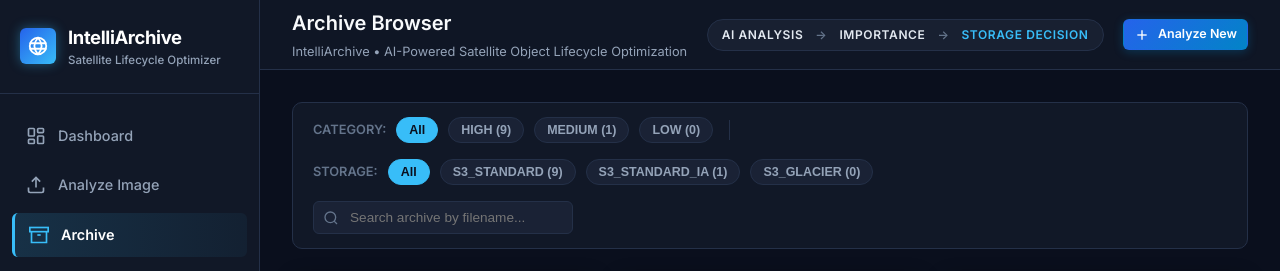
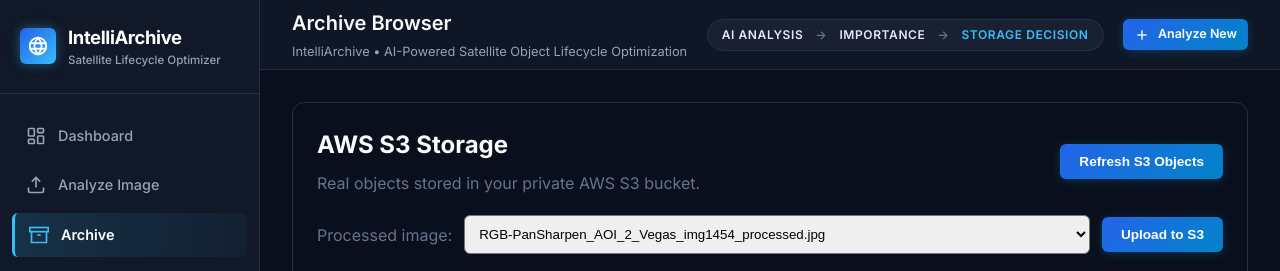
Before and after one commit to KothapalliPavanKumarReddy/Intelligent_Object_Lifecycle_Cloud_Project_2026, a FastAPI app: page /archive in a window 1280 px wide. Shown: the top 271 px of the page. Run offline with FastAPI, Linux system fonts and the light colour scheme; some libraries are stand-ins or nearby versions.

Commit message:
Add AWS S3 archive upload interface

```diff
--- a/web/app.py
+++ b/web/app.py
@@ -12,6 +12,7 @@ from PIL import Image
 from web.services.analysis_service import clip_service, enhance_satellite_image
 from web.services.lifecycle_service import lifecycle_service
 from web.services.analytics_service import analytics_service
+from web.services.s3_service import s3_service
 
 # Project root dynamically resolved
 PROJECT_ROOT = Path(__file__).resolve().parents[1]
@@ -422,6 +423,37 @@ async def api_analyze(
         )
 
 
+@app.get("/api/s3/objects")
+async def api_s3_objects():
+    """List images in the private AWS S3 bucket."""
+    result = s3_service.list_objects(prefix="satellite-images/")
+    if not result.get("success"):
+        raise HTTPException(
+            status_code=502,
+            detail=result.get("error", "S3 listing failed"),
+        )
+    return result
+
+
+@app.post("/api/s3/upload/{filename}")
+async def api_s3_upload(filename: str):
+    """Upload a processed image to private S3 storage."""
+    sanitized = Path(filename).name
+    if sanitized != filename or sanitized in ("", ".", ".."):
+        raise HTTPException(status_code=400, detail="Invalid filename")
+
+    source_path = DATASET_PROCESSED_DIR / sanitized
+    if not source_path.is_file():
+        raise HTTPException(status_code=404, detail="Processed image not found")
+
+    result = s3_service.upload_file(source_path)
+    if not result.get("success"):
+        raise HTTPException(
+            status_code=502,
+            detail=result.get("error", "S3 upload failed"),
+        )
+    return result
+
 if __name__ == "__main__":
     import uvicorn
     uvicorn.run("web.app:app", host="127.0.0.1", port=8000, reload=True)
--- a/web/static/js/app.js
+++ b/web/static/js/app.js
@@ -548,7 +548,7 @@ function initArchiveFilter() {
 }
 
 // Image Detail Modal Handler
-window.openImageModal = async function(filename) {
+window.openImageModal = async function (filename) {
     const modal = document.getElementById('imageModal');
     if (!modal) return;
 
@@ -581,7 +581,160 @@ window.openImageModal = async function(filename) {
     }
 };
 
-window.closeImageModal = function() {
+window.closeImageModal = function () {
     const modal = document.getElementById('imageModal');
     if (modal) modal.classList.remove('active');
 };
+
+
+function initS3ArchivePanel() {
+    const refreshButton = document.getElementById("refreshS3Button");
+    const status = document.getElementById("s3Status");
+    const tableBody = document.getElementById("s3ObjectsTableBody");
+    const uploadButton = document.getElementById("uploadS3Button");
+    const filenameSelect = document.getElementById("s3UploadFilename");
+
+    if (!refreshButton || !status || !tableBody) return;
+    if (!uploadButton || !filenameSelect) return;
+
+
+    refreshButton.addEventListener("click", async () => {
+        refreshButton.disabled = true;
+        status.textContent = "Loading objects from AWS S3...";
+        tableBody.replaceChildren();
+
+        try {
+            const response = await fetch("/api/s3/objects");
+            const data = await response.json();
+
+            if (!response.ok) {
+                throw new Error(data.detail || "Unable to load S3 objects.");
+            }
+
+            if (!data.success) {
+                throw new Error(data.error || "Unable to load S3 objects.");
+            }
+
+            status.textContent =
+                `${data.count} object(s) found in bucket ${data.bucket}.`;
+
+            if (data.objects.length === 0) {
+                const row = tableBody.insertRow();
+                const cell = row.insertCell();
+                cell.colSpan = 3;
+                cell.textContent = "No objects found in this S3 prefix.";
+                return;
+            }
+
+            data.objects.forEach((object) => {
+                const row = tableBody.insertRow();
+
+                const keyCell = row.insertCell();
+                keyCell.textContent = object.key;
+
+                const sizeCell = row.insertCell();
+                sizeCell.textContent =
+                    `${(object.size_bytes / 1024).toFixed(1)} KB`;
+
+                const classCell = row.insertCell();
+                classCell.textContent = object.storage_class;
+            });
+        } catch (error) {
+            status.textContent = `S3 error: ${error.message}`;
+        } finally {
+            refreshButton.disabled = false;
+        }
+    });
+
+    // Load processed image filenames into the upload dropdown.
+    async function loadProcessedImages() {
+        filenameSelect.replaceChildren();
+
+        const placeholder = document.createElement("option");
+        placeholder.value = "";
+        placeholder.textContent = "Loading processed images...";
+        filenameSelect.appendChild(placeholder);
+
+        try {
+            const response = await fetch("/api/images");
+            if (!response.ok) {
+                throw new Error("Could not load processed images.");
+            }
+
+            const data = await response.json();
+            filenameSelect.replaceChildren();
+
+            const images = (data.items || [])
+                .filter(item => item.image_name)
+                .map(item => item.image_name);
+
+            if (images.length === 0) {
+                const option = document.createElement("option");
+                option.value = "";
+                option.textContent = "No processed images found";
+                filenameSelect.appendChild(option);
+                return;
+            }
+
+            images.forEach(filename => {
+                const option = document.createElement("option");
+                option.value = filename;
+                option.textContent = filename;
+                filenameSelect.appendChild(option);
+            });
+        } catch (error) {
+            filenameSelect.replaceChildren();
+            const option = document.createElement("option");
+            option.value = "";
+            option.textContent = "Unable to load images";
+            filenameSelect.appendChild(option);
+            status.textContent = error.message;
+        }
+    }
+
+    loadProcessedImages();
+
+    // Upload the selected processed image to real AWS S3.
+    uploadButton.addEventListener("click", async () => {
+        const filename = filenameSelect.value;
+
+        if (!filename) {
+            status.textContent = "Please select a processed image first.";
+            return;
+        }
+
+        uploadButton.disabled = true;
+        status.textContent = `Uploading ${filename} to AWS S3...`;
+
+        try {
+            const response = await fetch(
+                `/api/s3/upload/${encodeURIComponent(filename)}`,
+                { method: "POST" }
+            );
+
+            const result = await response.json();
+
+            if (!response.ok) {
+                throw new Error(result.detail || "S3 upload failed.");
+            }
+
+            status.textContent =
+                `Successfully uploaded ${result.object_key} to bucket ${result.bucket}.`;
+
+            // Refresh the real S3 object list after uploading.
+            setTimeout(() => {
+                status.textContent =
+                    `Successfully uploaded ${result.object_key} to bucket ${result.bucket}.`;
+            }, 500);
+            refreshButton.click();
+        } catch (error) {
+            status.textContent = `Upload error: ${error.message}`;
+        } finally {
+            uploadButton.disabled = false;
+        }
+    });
+
+
+}
+
+document.addEventListener("DOMContentLoaded", initS3ArchivePanel);
--- a/web/templates/archive.html
+++ b/web/templates/archive.html
@@ -1,16 +1,76 @@
 {% extends "base.html" %}
 
 {% block content %}
+
+<!-- Real AWS S3 Storage Panel -->
+<section class="glass-panel"
+    style="margin-bottom: 24px; padding: 24px; border: 1px solid var(--border-subtle); border-radius: 12px;">
+    <div style="display: flex; justify-content: space-between; align-items: center; flex-wrap: wrap; gap: 12px;">
+        <div>
+            <h2 style="margin: 0; color: var(--text-primary);">AWS S3 Storage</h2>
+            <p style="margin: 8px 0 0; color: var(--text-muted);">
+                Real objects stored in your private AWS S3 bucket.
+            </p>
+        </div>
+        <button type="button" class="btn btn-primary" id="refreshS3Button">
+            Refresh S3 Objects
+        </button>
+    </div>
+
+
+    <div style="display: flex; flex-wrap: wrap; gap: 12px; align-items: center; margin-top: 20px;">
+        <label for="s3UploadFilename" style="color: var(--text-muted);">
+            Processed image:
+        </label>
+
+        <select id="s3UploadFilename" style="flex: 1; min-width: 220px; padding: 10px; border-radius: 6px;">
+            <option value="">Loading processed images...</option>
+        </select>
+
+        <button type="button" class="btn btn-primary" id="uploadS3Button">
+            Upload to S3
+        </button>
+    </div>
+
+
+    <div id="s3Status" role="status" aria-live="polite" style="margin-top: 16px; color: var(--text-muted);">
+        Click “Refresh S3 Objects” to load files from AWS.
+    </div>
+
+    <div style="overflow-x: auto; margin-top: 16px;">
+        <table style="width: 100%; border-collapse: collapse;">
+            <thead>
+                <tr style="text-align: left; border-bottom: 1px solid var(--border-subtle);">
+                    <th style="padding: 12px;">Object key</th>
+                    <th style="padding: 12px;">Size</th>
+                    <th style="padding: 12px;">S3 storage class</th>
+                </tr>
+            </thead>
+            <tbody id="s3ObjectsTableBody">
+                <tr>
+                    <td colspan="3" style="padding: 12px; color: var(--text-muted);">
+                        No objects loaded yet.
+                    </td>
+                </tr>
+            </tbody>
+        </table>
+    </div>
+</section>
+
 <!-- Search and Filter Toolbar -->
 <div class="filter-toolbar">
     <div style="display: flex; flex-wrap: wrap; gap: 16px; align-items: center;">
         <!-- Category Filter Pills -->
         <div class="filter-group">
             <span class="filter-label">Category:</span>
-            <button class="filter-pill cat-filter-pill {% if current_category == 'ALL' %}active{% endif %}" data-filter="ALL">All</button>
-            <button class="filter-pill cat-filter-pill {% if current_category == 'HIGH' %}active{% endif %}" data-filter="HIGH">HIGH ({{ summary.categories.HIGH }})</button>
-            <button class="filter-pill cat-filter-pill {% if current_category == 'MEDIUM' %}active{% endif %}" data-filter="MEDIUM">MEDIUM ({{ summary.categories.MEDIUM }})</button>
-            <button class="filter-pill cat-filter-pill {% if current_category == 'LOW' %}active{% endif %}" data-filter="LOW">LOW ({{ summary.categories.LOW }})</button>
+            <button class="filter-pill cat-filter-pill {% if current_category == 'ALL' %}active{% endif %}"
+                data-filter="ALL">All</button>
+            <button class="filter-pill cat-filter-pill {% if current_category == 'HIGH' %}active{% endif %}"
+                data-filter="HIGH">HIGH ({{ summary.categories.HIGH }})</button>
+            <button class="filter-pill cat-filter-pill {% if current_category == 'MEDIUM' %}active{% endif %}"
+                data-filter="MEDIUM">MEDIUM ({{ summary.categories.MEDIUM }})</button>
+            <button class="filter-pill cat-filter-pill {% if current_category == 'LOW' %}active{% endif %}"
+                data-filter="LOW">LOW ({{ summary.categories.LOW }})</button>
         </div>
 
         <div style="height: 20px; width: 1px; background: var(--border-subtle);"></div>
@@ -18,57 +78,63 @@
         <!-- Storage Tier Filter Pills -->
         <div class="filter-group">
             <span class="filter-label">Storage:</span>
-            <button class="filter-pill tier-filter-pill {% if current_storage == 'ALL' %}active{% endif %}" data-filter="ALL">All</button>
-            <button class="filter-pill tier-filter-pill {% if current_storage == 'S3_STANDARD' %}active{% endif %}" data-filter="S3_STANDARD">S3_STANDARD ({{ summary.storage_classes.S3_STANDARD }})</button>
-            <button class="filter-pill tier-filter-pill {% if current_storage == 'S3_STANDARD_IA' %}active{% endif %}" data-filter="S3_STANDARD_IA">S3_STANDARD_IA ({{ summary.storage_classes.S3_STANDARD_IA }})</button>
-            <button class="filter-pill tier-filter-pill {% if current_storage == 'S3_GLACIER' %}active{% endif %}" data-filter="S3_GLACIER">S3_GLACIER ({{ summary.storage_classes.S3_GLACIER }})</button>
+            <button class="filter-pill tier-filter-pill {% if current_storage == 'ALL' %}active{% endif %}"
+                data-filter="ALL">All</button>
+            <button class="filter-pill tier-filter-pill {% if current_storage == 'S3_STANDARD' %}active{% endif %}"
+                data-filter="S3_STANDARD">S3_STANDARD ({{ summary.storage_classes.S3_STANDARD }})</button>
+            <button class="filter-pill tier-filter-pill {% if current_storage == 'S3_STANDARD_IA' %}active{% endif %}"
+                data-filter="S3_STANDARD_IA">S3_STANDARD_IA ({{ summary.storage_classes.S3_STANDARD_IA }})</button>
+            <button class="filter-pill tier-filter-pill {% if current_storage == 'S3_GLACIER' %}active{% endif %}"
+                data-filter="S3_GLACIER">S3_GLACIER ({{ summary.storage_classes.S3_GLACIER }})</button>
         </div>
     </div>
 
     <!-- Search Input -->
     <div class="search-input-wrap">
-        <svg class="search-icon" width="16" height="16" viewBox="0 0 24 24" fill="none" stroke="currentColor" stroke-width="2"><circle cx="11" cy="11" r="8"/><line x1="21" y1="21" x2="16.65" y2="16.65"/></svg>
-        <input type="text" id="archiveSearchInput" class="search-input" placeholder="Search archive by filename..." value="{{ current_search }}">
+        <svg class="search-icon" width="16" height="16" viewBox="0 0 24 24" fill="none" stroke="currentColor"
+            stroke-width="2">
+            <circle cx="11" cy="11" r="8" />
+            <line x1="21" y1="21" x2="16.65" y2="16.65" />
+        </svg>
+        <input type="text" id="archiveSearchInput" class="search-input" placeholder="Search archive by filename..."
+            value="{{ current_search }}">
     </div>
 </div>
 
 <!-- Archive Items Grid View -->
 <div class="archive-grid" id="archiveGrid">
     {% for item in items %}
-    <div class="archive-card archive-item-card"
-         data-name="{{ item.image_name }}"
-         data-category="{{ item.category }}"
-         data-storage="{{ item.storage_class }}"
-         onclick="openImageModal('{{ item.image_name }}')">
+    <div class="archive-card archive-item-card" data-name="{{ item.image_name }}" data-category="{{ item.category }}"
+        data-storage="{{ item.storage_class }}" onclick="openImageModal('{{ item.image_name }}')">
 
-        <img src="{{ item.thumbnail_url or item.processed_url }}"
-             alt="{{ item.image_name }}"
-             class="archive-card-thumb"
-             loading="lazy"
-             onerror="this.src='/static/images/satellite_icon.png'">
+        <img src="{{ item.thumbnail_url or item.processed_url }}" alt="{{ item.image_name }}" class="archive-card-thumb"
+            loading="lazy" onerror="this.src='/static/images/satellite_icon.png'">
 
         <div class="archive-card-body">
             <div style="display: flex; align-items: center; justify-content: space-between;">
                 <span class="badge badge-{{ item.category|lower }}">{{ item.category }}</span>
                 {% if item.storage_class == 'S3_STANDARD' %}
-                    <span class="badge badge-s3-standard">{{ item.storage_class }}</span>
+                <span class="badge badge-s3-standard">{{ item.storage_class }}</span>
                 {% elif item.storage_class == 'S3_STANDARD_IA' %}
-                    <span class="badge badge-s3-ia">{{ item.storage_class }}</span>
+                <span class="badge badge-s3-ia">{{ item.storage_class }}</span>
                 {% else %}
-                    <span class="badge badge-s3-glacier">{{ item.storage_class }}</span>
+                <span class="badge badge-s3-glacier">{{ item.storage_class }}</span>
                 {% endif %}
             </div>
 
             <div class="archive-card-title font-mono">{{ item.image_name }}</div>
 
-            <div style="display: flex; align-items: baseline; justify-content: space-between; margin-top: auto; padding-top: 10px; border-top: 1px solid var(--border-subtle);">
+            <div
+                style="display: flex; align-items: baseline; justify-content: space-between; margin-top: auto; padding-top: 10px; border-top: 1px solid var(--border-subtle);">
                 <div>
                     <span style="font-size: 0.7rem; color: var(--text-muted); text-transform: uppercase;">Score</span>
-                    <div class="font-mono" style="font-size: 1.25rem; font-weight: 700; color: #fff;">{{ "%.2f"|format(item.importance_score) }}</div>
+                    <div class="font-mono" style="font-size: 1.25rem; font-weight: 700; color: #fff;">{{
+                        "%.2f"|format(item.importance_score) }}</div>
                 </div>
 
                 <div style="text-align: right;">
-                    <span style="font-size: 0.7rem; color: var(--text-muted); text-transform: uppercase;">Lifecycle Status</span>
+                    <span style="font-size: 0.7rem; color: var(--text-muted); text-transform: uppercase;">Lifecycle
+                        Status</span>
                     <div style="font-size: 0.78rem; color: var(--accent-blue); font-weight: 500;">
                         {{ item.lifecycle_status }}
                     </div>
@@ -77,9 +143,11 @@
         </div>
     </div>
     {% else %}
-    <div style="grid-column: 1 / -1; text-align: center; padding: 48px; background: var(--bg-surface); border: 1px solid var(--border-subtle); border-radius: 8px;">
+    <div
+        style="grid-column: 1 / -1; text-align: center; padding: 48px; background: var(--bg-surface); border: 1px solid var(--border-subtle); border-radius: 8px;">
         <h4 style="color: #fff; font-size: 1.1rem; margin-bottom: 6px;">No matching images found</h4>
-        <p style="color: var(--text-muted); font-size: 0.85rem;">Adjust search filters or analyze new satellite images in the Analyze tab.</p>
+        <p style="color: var(--text-muted); font-size: 0.85rem;">Adjust search filters or analyze new satellite images
+            in the Analyze tab.</p>
     </div>
     {% endfor %}
 </div>
```
